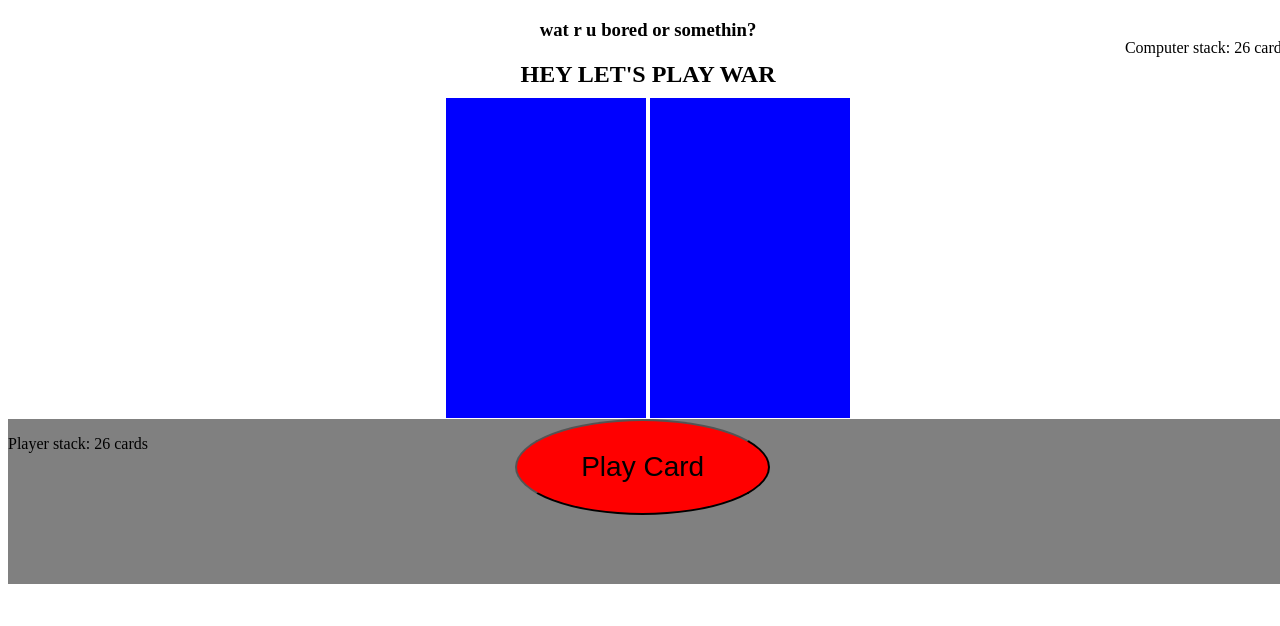
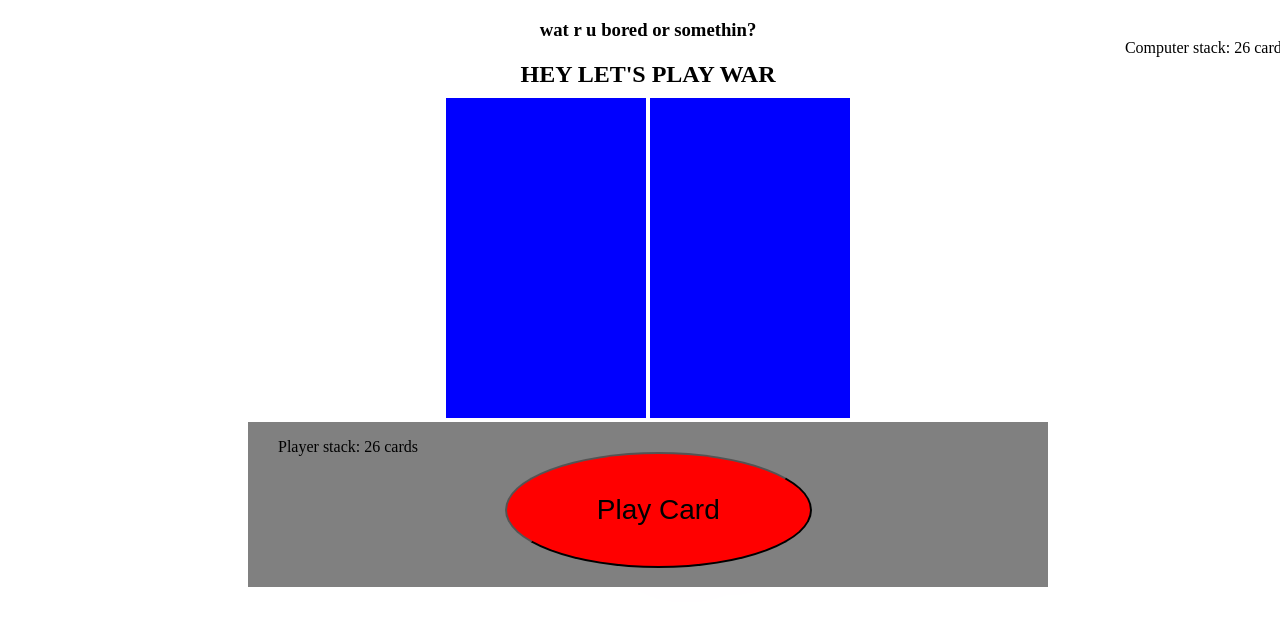
Before and after one commit to la-mari/project1, a plain HTML site: page index.html in a window 1280 px wide. Drawn offline with nearby package versions, Linux system fonts and the light colour scheme.

Commit message:
tues morn

```diff
--- a/css/style.css
+++ b/css/style.css
@@ -10,17 +10,30 @@ body {
 }
 
 button {
-  padding: 30px 64px;
+  padding: 40px 90px;
   font-size: 28px;
   position: fixed;
   border-radius: 100%;
   background-color: red;
-  margin-left: 24%;
+  margin-top: 30px;
+  margin-left: -19%;
 }
 
 #playWar {
   color: darkorange;
   background-color: gold;
+
+  color: rgba(255,255,255,1);
+  text-decoration: normal;
+  text-align: center;
+  -o-text-overflow: clip;
+  text-overflow: clip;
+  white-space: pre;
+  text-shadow: 0 0 10px rgba(255,255,255,1) , 0 0 20px rgba(255,255,255,1) , 0 0 30px rgba(255,255,255,1) , 0 0 40px #ff00de , 0 0 70px #ff00de , 0 0 80px #ff00de , 0 0 100px #ff00de ;
+  -webkit-transition: all 200ms cubic-bezier(0.42, 0, 0.58, 1);
+  -moz-transition: all 200ms cubic-bezier(0.42, 0, 0.58, 1);
+  -o-transition: all 200ms cubic-bezier(0.42, 0, 0.58, 1);
+  transition: all 200ms cubic-bezier(0.42, 0, 0.58, 1);
 }
 
 @-webkit-keyframes greenPulse {
@@ -41,7 +54,6 @@ button {
   background-color: grey;
   height: 165px;
   width: 100%;
-  margin-bottom:0px ;
 }
 
 #playerCardBox{
@@ -50,6 +62,7 @@ button {
 
 #stackList {
   margin-top: 10px;
+  margin-right: 20px;
   width: 30%;
   height: 140px;
   float: right;
@@ -76,22 +89,24 @@ h2 {
 }
 
 #playerStackSize {
+  float: left;
   display: inline-block;
   width:200px;
 }
 
-@-webkit-keyframes greenPulse {
-  from { background-color: #749a02; -webkit-box-shadow: 0 0 9px #333; }
-  50% { background-color: #91bd09; -webkit-box-shadow: 0 0 18px #91bd09; }
-  to { background-color: #749a02; -webkit-box-shadow: 0 0 9px #333; }
+.suitImg{
+  height: 50px;
+  width: 50px;
+  position: fixed;
+  display: inline-block;
 }
 
-a.green.button {
-  -webkit-animation-name: greenPulse;
-  -webkit-animation-duration: 2s;
-  -webkit-animation-iteration-count: infinite;
+.valueImg {
+  height: 50px;
+  width: 50px;
+  position: fixed;
+  display: inline-block;
 }
-
 
 /*  opacity: 0.6;
   cursor: not-allowed;*/
--- a/index.html
+++ b/index.html
@@ -14,13 +14,13 @@
     <h2>
       <span id="outcomeText">HEY LET'S PLAY WAR</span>
     </h2>
-    <div id="playerCardBox" class="cardBox"></div>
-    <div id="oppoCardBox" class="cardBox"></div>
+    <div id="playerCardBox" class="cardBox"><div id="playerValImg" class="valueImg"></div><div id="playerSuitImg" class="suitImg"></div></div>
+    <div id="oppoCardBox" class="cardBox"><div id="oppoValImg" class="valueImg"></div><div id="oppoSuitImg" class="suitImg"></div>
   </div>
   <div id="bottomBar">
     <p id="playerStackSize"></p>
     <button type="button" id="playBattle">Play Card</button>
-    <button type="button" id="playWar" class="playWarOff">Play War!</button>
+    <button type="button" id="playWar" class="playWarOff">PLAY WAR</button>
     <div id="stackList">
 
     </div>
--- a/js/app.js
+++ b/js/app.js
@@ -11,7 +11,7 @@ var makeDeck = function() {
 
   //Making the deck
     var Card = function(value, suit){
-      var faceValueText = ['a Two', 'a Three', 'a Four','a Five', 'a Six', 'a Seven', 'an Eight', 'a Nine', 'a Ten', 'a Jack', 'a Queen', 'a King', 'an Ace'];
+      var faceValueText = [' Two', ' Three', ' Four',' Five', ' Six', ' Seven', ' Eight', ' Nine', ' Ten', ' Jack', ' Queen', ' King', ' Ace'];
       this.value = value;
       this.suit = suit;
       this.faceValue = faceValueText[value];
@@ -60,10 +60,10 @@ var playWar = function() {
   console.log('Player reveals ' + playerDeck[4].name);
   console.log('Opponent reveals ' + oppoDeck[4].name);
 
-  $( '#stageText' ).text( 'Player reveals ' + playerDeck[4].name + ' and Opponent reveals ' + oppoDeck[4].name );
+  $( '#stageText' ).text( 'Player shows ' + playerDeck[4].name + ' and Opponent shows ' + oppoDeck[4].name );
 
   if (playerDeck[4].value > oppoDeck[4].value){
-    $( '#outcomeText' ).text( 'You won the battle!' );
+    $( '#outcomeText' ).text( 'You won the war!' );
 
     buttonToggle();
 
@@ -126,7 +126,7 @@ var playHand = function(){
   var playerWin;
   var oppoWin;
 
-  $( '#stageText' ).text( 'Player reveals ' + playerDeck[0].name + ' and Opponent reveals ' + oppoDeck[0].name );
+  $( '#stageText' ).text( 'Player shows ' + playerDeck[0].name + ' and Opponent shows ' + oppoDeck[0].name );
   $( '#playerCardBox' ).text( playerDeck[0].name );
   $( '#oppoCardBox' ).text( oppoDeck[0].name );
 
```
